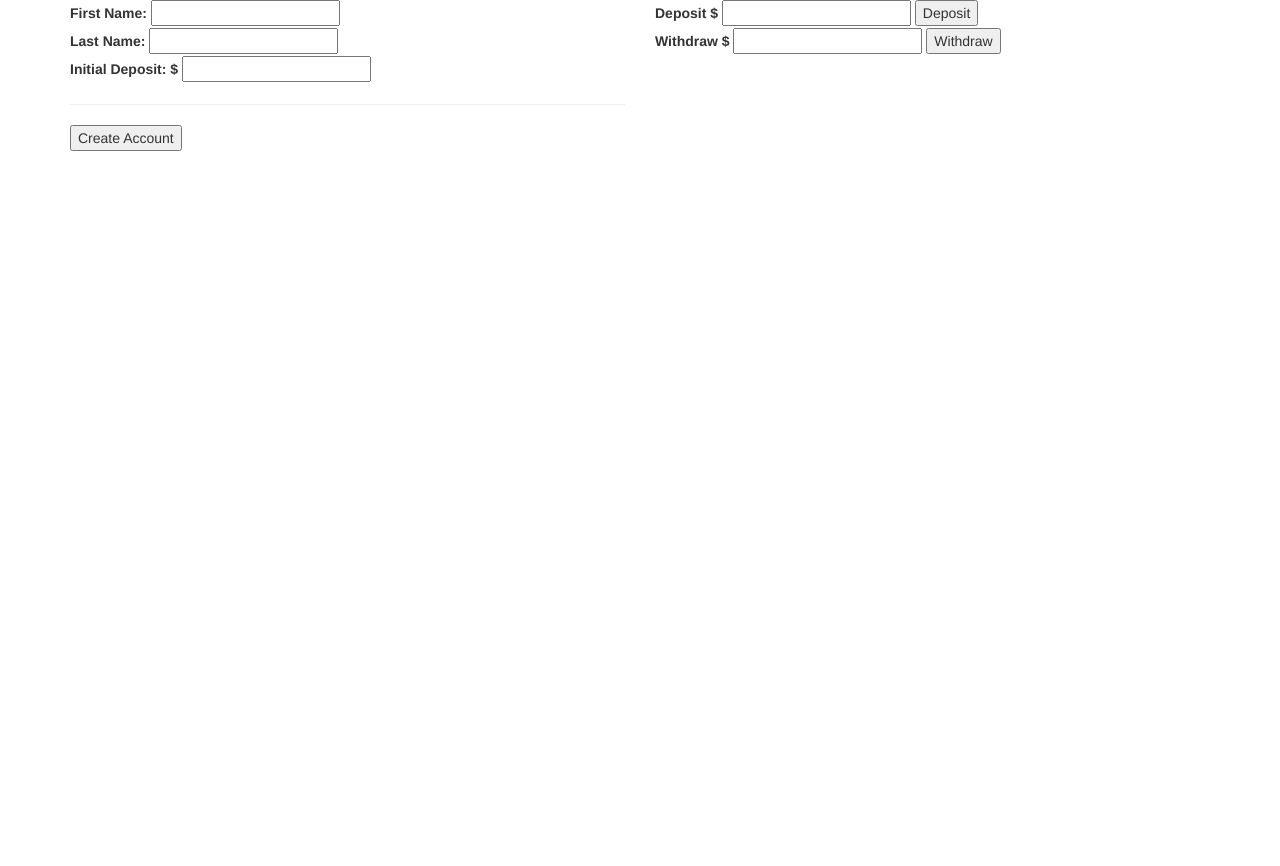
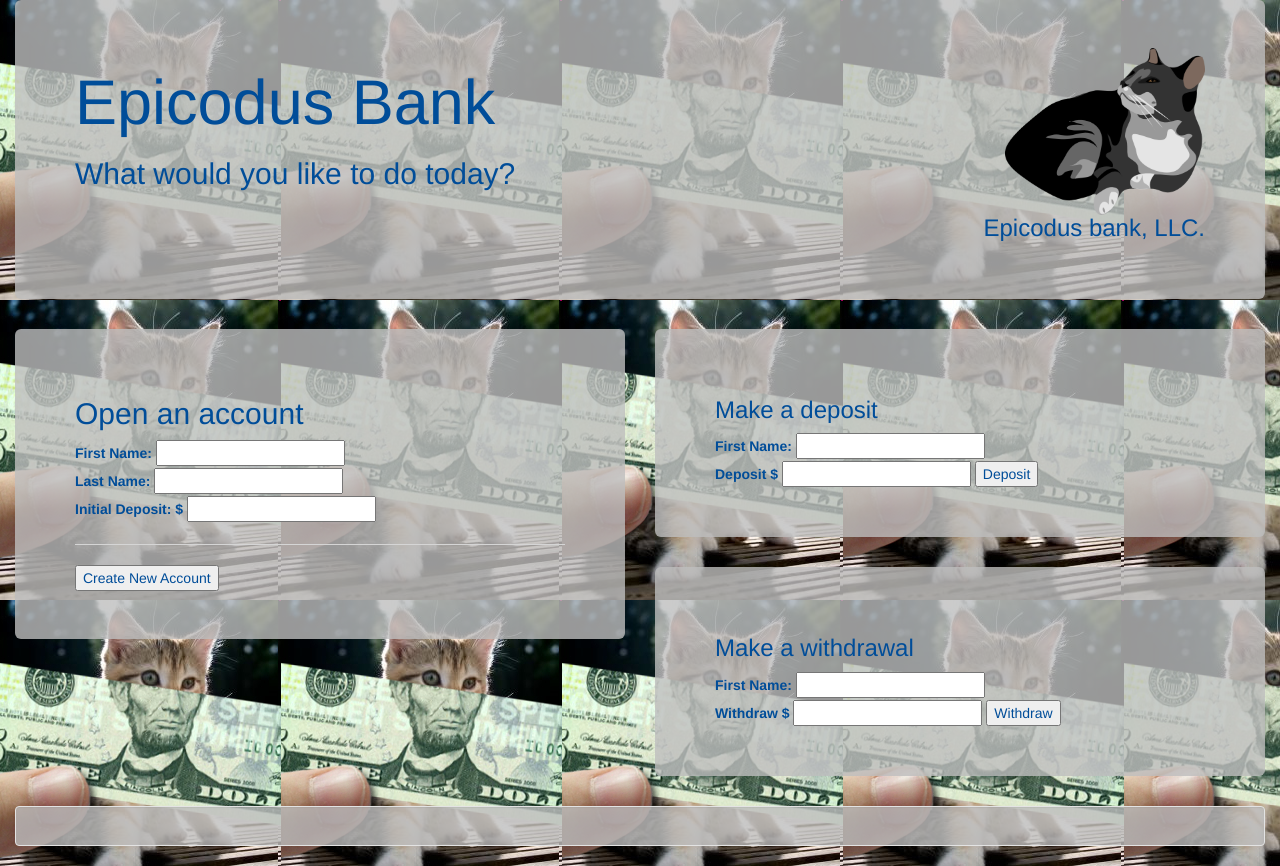
Before and after one commit to hoangnh092185/bankAccount, a plain HTML site: page index.html in a window 1280 px wide. Both pictures are taken after a click on the button "Deposit". Before the commit the page ends 800 px from the top, so only its background shows below. Drawn offline with Linux system fonts and the light colour scheme.

Commit message:
add background, styling

```diff
--- a/css/styles.css
+++ b/css/styles.css
@@ -0,0 +1,22 @@
+#receipt p {
+  text-align: center;
+  color: red;
+  font-size: 30px;
+}
+img.logo {
+  float: right;
+  width: 200px;
+}
+
+h3.logo {
+  text-align: right;
+  clear: both;
+}
+body {
+  background-image: url(../img/cat2.jpg);
+  color: #004d99;
+}
+
+.jumbotron, .well {
+  background: rgba(191, 191, 191, 0.8);
+}
--- a/index.html
+++ b/index.html
@@ -5,13 +5,27 @@
     <link href="css/styles.css" rel="stylesheet" type="text/css">
     <script src="js/jquery-3.1.0.js"></script>
     <script src="js/scripts.js"></script>
-    <title>Template</title>
+    <title>Your Bank</title>
   </head>
   <body>
-    <div class="container">
+    <div class="container-fluid">
+      <div class="jumbotron">
+        <div class="row">
+          <div class="col-md-6">
+            <h1>Epicodus Bank</h1>
+            <h2>What would you like to do today?</h2>
+          </div>
+          <div class="col-md-6 logo">
+            <img class="logo" src="img/catimg.png" alt="" />
+            <h3 class="logo">Epicodus bank, LLC.</h3>
+          </div>
+        </div>
+      </div>
       <form id="createAccount">
         <div class="row">
           <div class="col-md-6">
+            <div class="jumbotron">
+              <h2>Open an account</h2>
               <div class="">
                 <label for="">First Name:</label>
                 <input class="firstname-input" type="text">
@@ -22,25 +36,32 @@
               </div>
               <div class="">
                 <label for="">Initial Deposit: $</label>
-              <input class="deposit-initial" type="number">
+                <input class="deposit-initial" type="number" min="0" step="0.01">
               </div><hr>
-            <button type="submit">Create Account</button>
+              <button type="submit">Create New Account</button>
+            </div>
           </div>
           <div class="col-md-6">
-            <div class="">
+            <div class="jumbotron">
+              <h3>Make a deposit</h3>
+              <label for="">First Name:</label>
+              <input class="acct-deposit-input" type="text"><br>
               <label class="">Deposit $</label>
-              <input class="deposit-input" type="number">
+              <input class="deposit-input" type="number" min="0" step="0.01">
               <button class="deposit-input" type="button" name="button">Deposit</button>
             </div>
-            <div class="">
+            <div class="jumbotron">
+              <h3>Make a withdrawal</h3>
+              <label for="">First Name:</label>
+              <input class="acct-withdraw-input" type="text"><br>
               <label class="">Withdraw $</label>
-              <input class="withdraw-input" type="number">
+              <input class="withdraw-input" type="number" min="0" step="0.01">
               <button class="withdraw-input" type="button" name="button">Withdraw</button>
             </div>
           </div>
         </div>
       </form>
-      <div id="acctInfo">
+      <div class="well" id="receipt">
       </div>
     </div>
   </body>
--- a/js/scripts.js
+++ b/js/scripts.js
@@ -28,50 +28,70 @@ function findAccount(name) {
   });
   return accountTemp;
 }
+
+function printReceipt(account) {
+  $("#receipt").text("");
+  $("#receipt").append("<p>Thanks for banking with us today " + account.firstName + "!</p>" +
+                        "<p>Your account balance is $" + account.deposit + "</p>");
+}
+
 function resetInput() {
   $("input.firstname-input").val("");
   $("input.lastname-input").val("");
   $("input.deposit-initial").val("");
   $("input.withdraw-input").val("");
   $("input.deposit-input").val("");
+  $("input.acct-deposit-input").val("");
+  $("input.acct-withdraw-input").val("");
 }
 
 $(document).ready(function() {
-
   $("#createAccount").submit(function(event){
     event.preventDefault();
     var firstName = $("input.firstname-input").val();
     var lastName = $("input.lastname-input").val();
-    var deposit = parseInt($("input.deposit-initial").val());
+    var deposit = parseFloat($("input.deposit-initial").val());
 
     account = new Name(firstName, lastName, deposit);
     accountArray.push(account);
     accountIndex.push(firstName);
     console.log(account);
+    printReceipt(account);
     resetInput();
   });
 
   $("button.deposit-input").click(function(){
-    var accountName = $("input.firstname-input").val();
+    var accountName = $("input.acct-deposit-input").val();
     if (findAccount(accountName) !== -1){
       account = findAccount(accountName);
-      account.addMoney(parseInt($("input.deposit-input").val()));
+      account.addMoney(parseFloat($("input.deposit-input").val()));
+      printReceipt(account);
       console.log(account);
     } else {
+      $("#receipt").text("");
       alert("account has not been created");
-    }  resetInput();
+    }
+
+    resetInput();
 
   });
 
   $("button.withdraw-input").click(function(){
-    var accountName = $("input.firstname-input").val();
+    var accountName = $("input.acct-withdraw-input").val();
     if (findAccount(accountName) !== -1){
       account = findAccount(accountName);
-      account.subtractMoney(parseInt($("input.withdraw-input").val()));
+      var withdrawHolder = parseFloat($("input.withdraw-input").val());
+      if (withdrawHolder > account.deposit) {
+        alert("You have unsufficient fund!");
+      }else account.subtractMoney(parseFloat($("input.withdraw-input").val()));
+      printReceipt(account);
       console.log(account);
     } else {
+      $("#receipt").text("");
       alert("account has not been created");
-    }  resetInput();
+    }
+
+    resetInput();
   });
 
 });
```
Also changed, not shown: img/cat2.jpg (added), img/catimg.png (added). Lines whose indentation alone changed are shown as unchanged.
